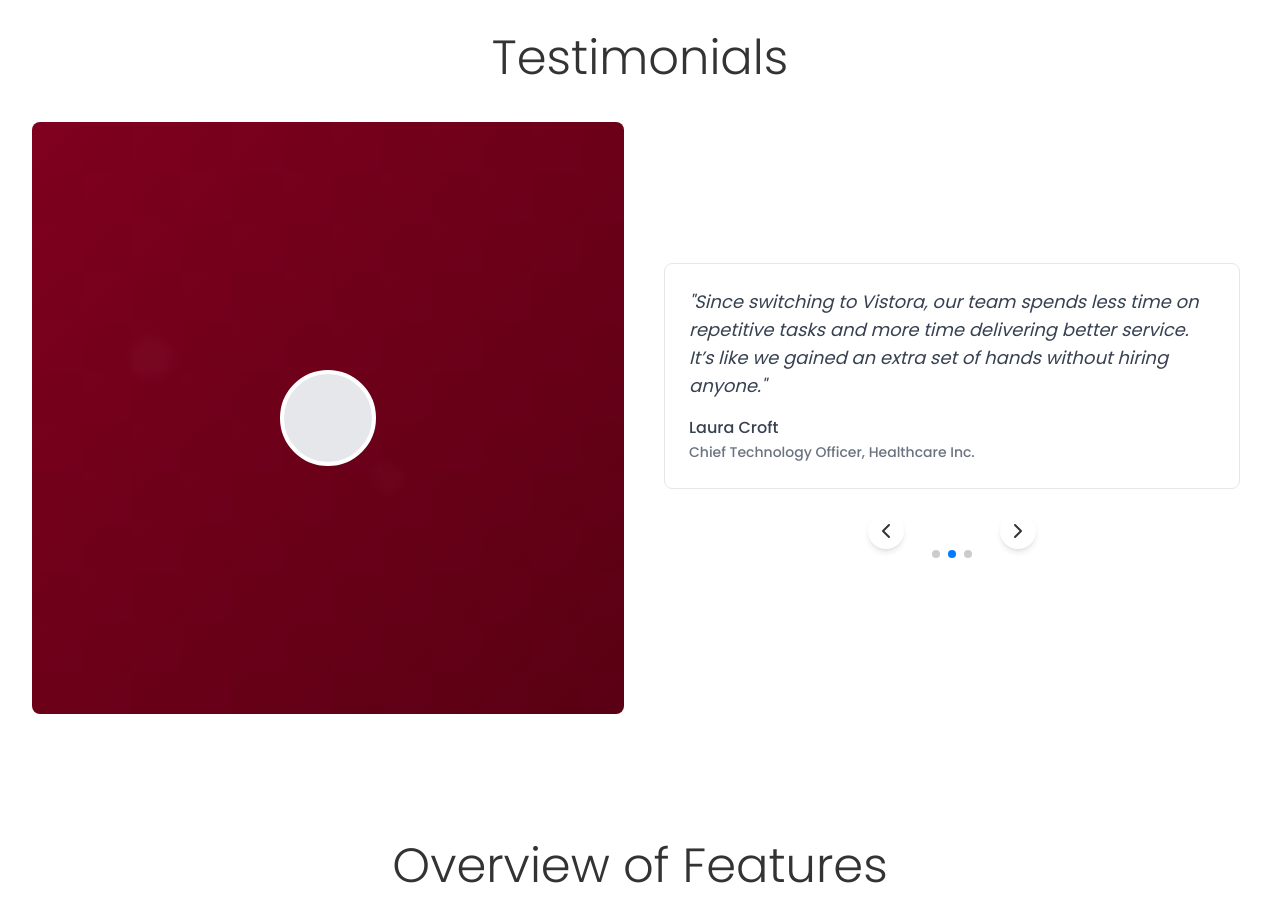
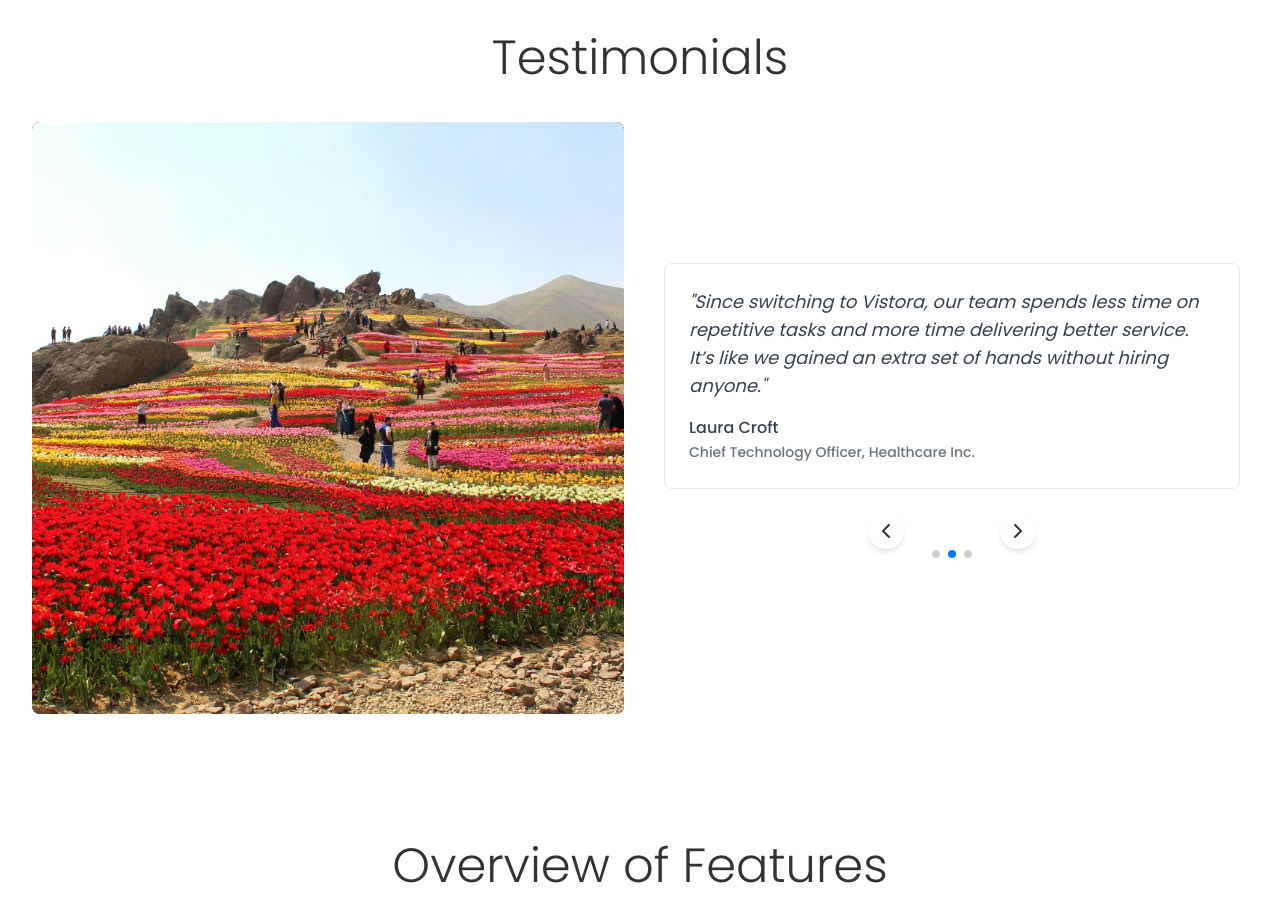
Before and after one commit to rgjc12/Vistora, a React (Create React App) app: page / in a window 1280 px wide. Shown: the part 1240-2159 px from the top of the page. Built offline with nearby package versions, Linux system fonts and the light colour scheme.

Commit message:
added placeholder image for testimonial image

```diff
--- a/src/components/sections/home/CTASection.jsx
+++ b/src/components/sections/home/CTASection.jsx
@@ -1,8 +1,11 @@
 import React from "react";
 import { AnimatedSection } from "../../animations/AnimatedSection";
 import PrimaryButton from "../../buttons/PrimaryButton";
+import { useNavigate } from "react-router-dom";
 
 const CTASection = () => {
+  const navigate = useNavigate();
+
   return (
     <section
       id="cta"
@@ -19,7 +22,10 @@ const CTASection = () => {
           <p className="text-gray-100 mb-8 max-w-2xl mx-auto">
             Secure, fast, and claim-centric productivity in just a few steps.
           </p>
-          <PrimaryButton buttonText={"Get Started"} />
+          <PrimaryButton
+            buttonText={"Get Started"}
+            action={() => navigate("/auth")}
+          />
         </div>
       </AnimatedSection>
     </section>
--- a/src/components/sections/home/HeroSectionMain.jsx
+++ b/src/components/sections/home/HeroSectionMain.jsx
@@ -3,8 +3,11 @@ import React from "react";
 import { AnimatedSection } from "../../animations/AnimatedSection";
 import PrimaryButton from "../../buttons/PrimaryButton";
 import SecondaryButton from "../../buttons/SecondaryButton";
+import { useNavigate } from "react-router-dom";
 
 const HeroSectionMain = () => {
+  const navigate = useNavigate();
+
   return (
     <section
       id="heroMain"
@@ -46,8 +49,14 @@ const HeroSectionMain = () => {
             </p>
             <div className="flex flex-wrap justify-center md:justify-start gap-4 w-full">
               {/** Made a button component for easier styling, editting, and tracking */}
-              <PrimaryButton buttonText={"Get Started"} />
-              <SecondaryButton buttonText={"Learn More"} />
+              <PrimaryButton
+                buttonText={"Get Started"}
+                action={() => navigate("/auth")}
+              />
+              <SecondaryButton
+                buttonText={"Learn More"}
+                action={() => navigate("/faq")}
+              />
             </div>
           </div>
         </AnimatedSection>
--- a/src/components/sections/home/TestimonialSection.jsx
+++ b/src/components/sections/home/TestimonialSection.jsx
@@ -40,7 +40,12 @@ const TestimonialSection = () => {
             className="marble-bg aspect-square w-full rounded-lg flex items-center justify-center"
             style={{ backgroundColor: "#800020" }}
           >
-            <div className="w-24 h-24 rounded-full border-4 border-white bg-gray-200"></div>
+            <img
+              src="/images/testimonial-placeholder.jpg"
+              alt="testimonial"
+              className="w-full h-full object-cover"
+            />
+            <div className="w-24 h-24 rounded-full border-4 border-white bg-gray-200 hidden"></div>
           </div>
         </AnimatedSection>
         <AnimatedSection delay={0.2} direction="right">
```
Also changed, not shown: public/images/._testimonial-placeholder.jpg (added), public/images/testimonial-placeholder.jpg (added).
